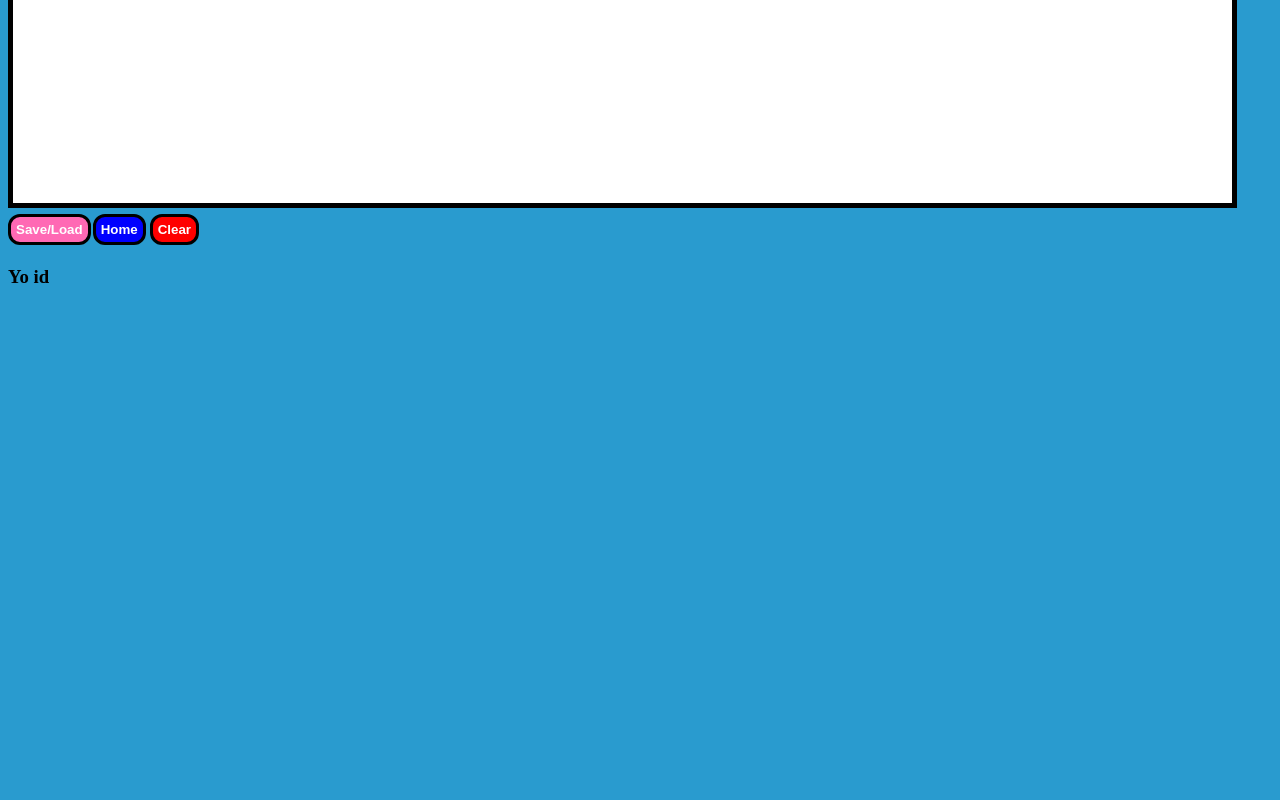
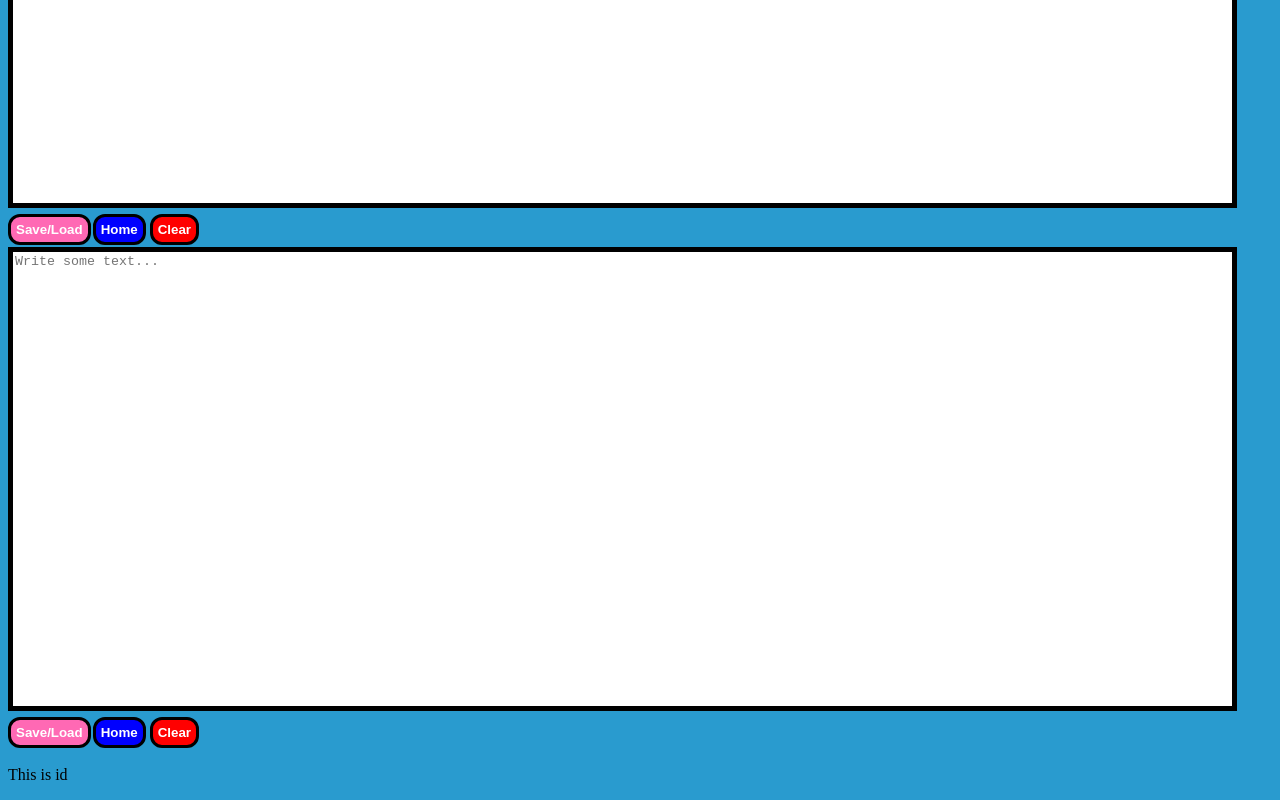
Before and after one commit to michael-a7/Note-Project, a React (Create React App) app: page /notes/id in a window 1280 px wide. Shown: the part 264-1064 px from the top of the page. Before the commit the page ends 800 px from the top, so only its background shows below. Built offline with nearby package versions, Linux system fonts and the light colour scheme.

Commit message:
changes in identity find function

```diff
--- a/package.json
+++ b/package.json
@@ -37,5 +37,8 @@
       "last 1 firefox version",
       "last 1 safari version"
     ]
+  },
+  "devDependencies": {
+    "prettier": "2.2.1"
   }
 }
--- a/src/App/App.js
+++ b/src/App/App.js
@@ -4,25 +4,33 @@ import Stylesheet from './Styling'
 import Home from "./Home.js"
 import {Route, useParams,Switch} from "react-router-dom";
 import NotePad from "./NotePad";
-import Parameter from './Parameter'
 function App() {
+    const data = localStorage.getItem("Save List")
     return(
         <div>
-            <Switch>
             <Route exact path="/">
                 <Home />
             </Route>
             <Route exact path="/notes">
                 <NotePad />
             </Route>
-            <Route exact path="/notes/:id">
+            <Route exact path="/notes/id">
                 <NotePad />
             </Route>
-            <Route exact path="/parameter/:name">
-                <Parameter />
-            </Route>
+            <Switch>
+                <Route path="/notes/:id" children={<Identity/>}/>
             </Switch>
         </div>
     )
 }
+function Identity(){
+    let {id} = useParams();
+    return(
+        <div>
+        <NotePad />
+        <p>This is {id}</p>
+        </div>
+
+    )
+}
 export default App
--- a/src/App/Conditional.js
+++ b/src/App/Conditional.js
@@ -1,8 +1,15 @@
 import {React,useState} from 'react';
 import {Route, useParams, Link} from 'react-router-dom';
+
 function Conditional(){
+
         const saveData = JSON.parse(localStorage.getItem("Save List"))
         const {id} = useParams()
+        function Search(a){
+            let file = saveData.find(({id})=>id === a)
+            const identity = file.id
+            console.log(identity)
+        }
         if(saveData===null){
             return(
                 <div className = "initialNote">
@@ -11,8 +18,7 @@ function Conditional(){
             )
         } else{
         return(saveData.map(note=>(
-
-        <Link to="/notes/:id"
+        <Link to="/notes"
         className="cardText">
 
         <div className="savedNote">
@@ -20,7 +26,8 @@ function Conditional(){
             <p>{note.text}</p>
             {/*Make onClick a function, use arrow function*/}
             {/*use the onclick function to call the unique ID*/}
-            <button className="divButton"></button>
+            {/* Issue where arrow function won't respond*/}
+            <button className="divButton" onClick = {Search(note.id)}></button>
             </div>
         </Link>
         )))}}
--- a/src/App/NotePad.js
+++ b/src/App/NotePad.js
@@ -1,7 +1,7 @@
 //Something is off about same save/load. Check tomorrow
 //Consider finding a way to delete the original file with a particular name from the list of saved
 import React, {useEffect, useState} from 'react';
-import {Link, useParams} from 'react-router-dom'
+import {Link} from 'react-router-dom'
 import Modal from 'react-modal';
 import Boxes from './Boxes'
 export function NotePad(){
@@ -9,7 +9,6 @@ export function NotePad(){
     const [fileName, setFileName] = useState("")
     const [open, setOpen] = useState(false)
     const [saveArray, setSaveArray] = useState([])
-    const {id} = useParams()
     useEffect(()=>{
         const saved = localStorage.getItem("Save List");
         if (saved){
@@ -122,8 +121,6 @@ export function NotePad(){
                         Save/Load
                 </button>
                 {/* Opens Modal */}
-
-
                 <Modal
                 isOpen = {open}
                 onRequestClose = {handleModal}
@@ -137,12 +134,8 @@ export function NotePad(){
                         <button className="click2" onClick = {handleModal}>Close</button>
                         </div>
                 </Modal>
-
-
-
                 <button className="click2"><Link to="/" className="buttonText">Home</Link></button>
                 <button className="click3" onClick = {wipeSave}>Clear</button>
-                <h3>Yo {id}</h3>
         </div>
     )
 }
--- a/src/App/Parameter.js
+++ /dev/null
@@ -1,9 +0,0 @@
-import React from "react"
-import { useParams } from "react-router-dom"
-
-function Parameter(){
-    const {name} = useParams()
-    return(<div>This is {name} </div>)
-}
-
-export default Parameter
```
Also changed, not shown: 2 other files (tests, documents, lock files or other folders).
